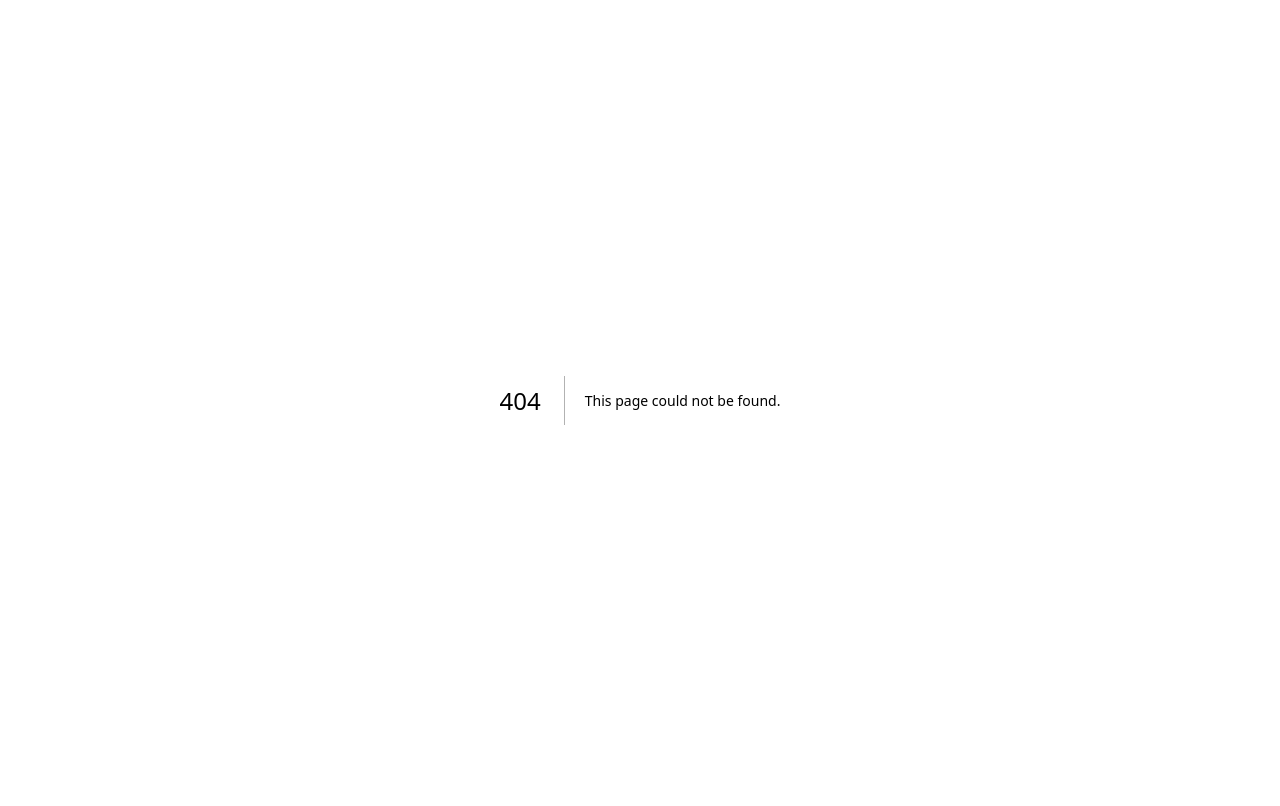
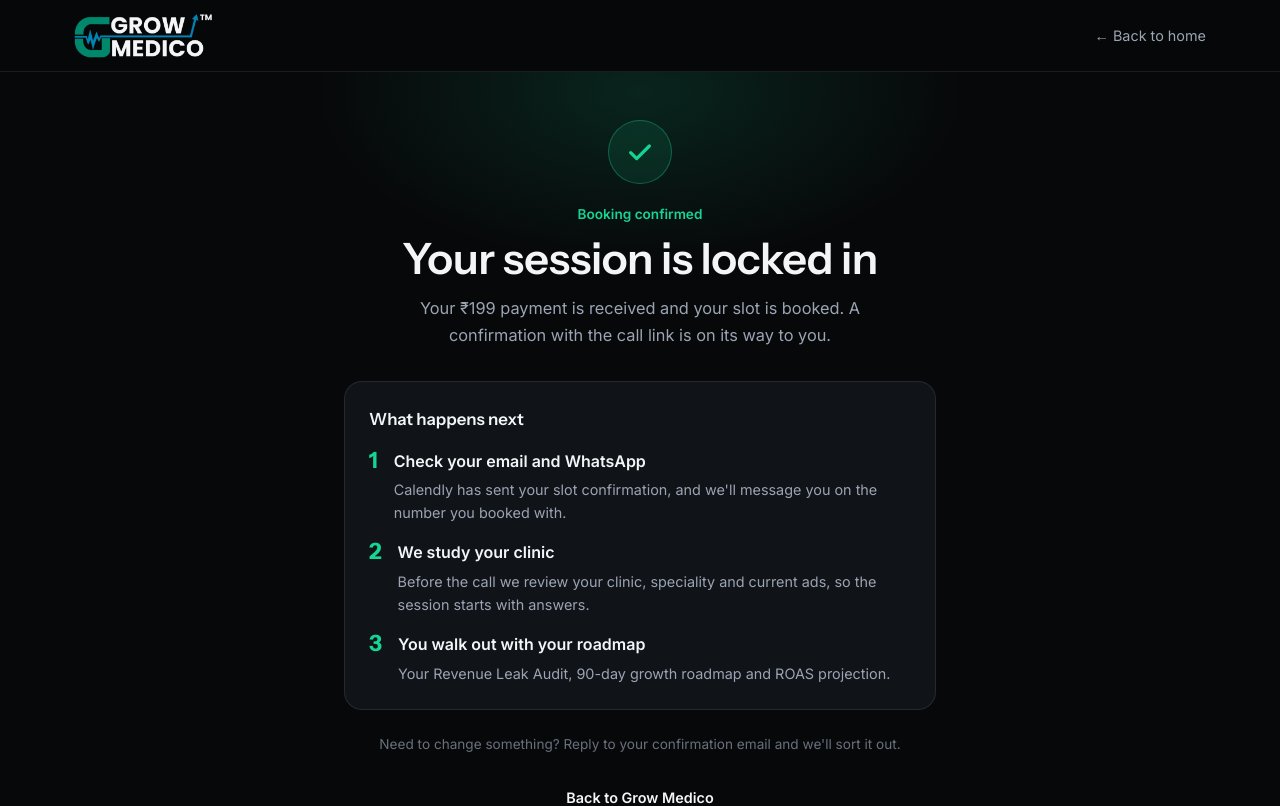
Before and after one commit to crowddevelopers08-arch/growmedio-audit-lp, a Next.js app: page /thank-you in a window 1280 px wide. Before the commit this address had no page. Shown: the top 806 px of the page. Built offline with nearby package versions, Linux system fonts and the light colour scheme.

Commit message:
tags added

```diff
--- a/app/layout.tsx
+++ b/app/layout.tsx
@@ -1,5 +1,6 @@
 import type { Metadata, Viewport } from "next";
 import { Instrument_Sans, Inter } from "next/font/google";
+import Script from "next/script";
 import "./globals.css";
 
 const instrumentSans = Instrument_Sans({
@@ -34,6 +35,9 @@ export const viewport: Viewport = {
   themeColor: "#07080A",
 };
 
+const GTM_ID = "GTM-MHQ4Q5G4";
+const META_PIXEL_ID = "757838743050832";
+
 export default function RootLayout({
   children,
 }: Readonly<{ children: React.ReactNode }>) {
@@ -42,7 +46,56 @@ export default function RootLayout({
       lang="en"
       className={`${inter.variable} ${instrumentSans.variable}`}
     >
+      {/* Google Tag Manager */}
+      <Script id="gtm-script" strategy="afterInteractive">
+        {`(function(w,d,s,l,i){w[l]=w[l]||[];w[l].push({'gtm.start':
+new Date().getTime(),event:'gtm.js'});var f=d.getElementsByTagName(s)[0],
+j=d.createElement(s),dl=l!='dataLayer'?'&l='+l:'';j.async=true;j.src=
+'https://www.googletagmanager.com/gtm.js?id='+i+dl;f.parentNode.insertBefore(j,f);
+})(window,document,'script','dataLayer','${GTM_ID}');`}
+      </Script>
+      {/* End Google Tag Manager */}
+
+      {/* Meta Pixel Code */}
+      <Script id="meta-pixel" strategy="afterInteractive">
+        {`!function(f,b,e,v,n,t,s)
+{if(f.fbq)return;n=f.fbq=function(){n.callMethod?
+n.callMethod.apply(n,arguments):n.queue.push(arguments)};
+if(!f._fbq)f._fbq=n;n.push=n;n.loaded=!0;n.version='2.0';
+n.queue=[];t=b.createElement(e);t.async=!0;
+t.src=v;s=b.getElementsByTagName(e)[0];
+s.parentNode.insertBefore(t,s)}(window, document,'script',
+'https://connect.facebook.net/en_US/fbevents.js');
+fbq('init', '${META_PIXEL_ID}');
+fbq('track', 'PageView');`}
+      </Script>
+      {/* End Meta Pixel Code */}
+
       <body className="min-h-full overflow-x-hidden bg-bg font-body text-base leading-[1.6] text-ink antialiased">
+        {/* Google Tag Manager (noscript) */}
+        <noscript>
+          <iframe
+            src={`https://www.googletagmanager.com/ns.html?id=${GTM_ID}`}
+            height="0"
+            width="0"
+            style={{ display: "none", visibility: "hidden" }}
+          />
+        </noscript>
+        {/* End Google Tag Manager (noscript) */}
+
+        {/* Meta Pixel (noscript) */}
+        <noscript>
+          {/* eslint-disable-next-line @next/next/no-img-element */}
+          <img
+            height="1"
+            width="1"
+            style={{ display: "none" }}
+            src={`https://www.facebook.com/tr?id=${META_PIXEL_ID}&ev=PageView&noscript=1`}
+            alt=""
+          />
+        </noscript>
+        {/* End Meta Pixel (noscript) */}
+
         {children}
       </body>
     </html>
--- /dev/null
+++ b/app/thank-you/page.tsx
@@ -0,0 +1,105 @@
+import type { Metadata } from "next";
+import Link from "next/link";
+import Script from "next/script";
+import PageShell from "@/components/layout/PageShell";
+import { ctaClass } from "@/components/ui/CtaButton";
+import { SESSION_PRICE_LABEL, SITE } from "@/lib/site";
+
+export const metadata: Metadata = {
+  title: "Booking confirmed — Grow Medico",
+  robots: { index: false, follow: false },
+};
+
+/** Same pixel as the root layout — needed here for the noscript fallback. */
+const META_PIXEL_ID = "757838743050832";
+
+const NEXT_STEPS = [
+  {
+    title: "Check your email and WhatsApp",
+    body: "Calendly has sent your slot confirmation, and we'll message you on the number you booked with.",
+  },
+  {
+    title: "We study your clinic",
+    body: "Before the call we review your clinic, speciality and current ads, so the session starts with answers.",
+  },
+  {
+    title: "You walk out with your roadmap",
+    body: "Your Revenue Leak Audit, 90-day growth roadmap and ROAS projection.",
+  },
+];
+
+export default function ThankYouPage() {
+  return (
+    <PageShell>
+      {/* Meta Pixel — conversion. Fires once the booking is complete, which is
+          the only way anyone reaches this page. */}
+      <Script id="fb-submit-application" strategy="afterInteractive">
+        {`fbq('track', 'SubmitApplication');`}
+      </Script>
+      <noscript>
+        {/* eslint-disable-next-line @next/next/no-img-element */}
+        <img
+          height="1"
+          width="1"
+          style={{ display: "none" }}
+          alt=""
+          src={`https://www.facebook.com/tr?id=${META_PIXEL_ID}&ev=SubmitApplication&noscript=1`}
+        />
+      </noscript>
+
+      <section className="relative overflow-hidden pt-8 pb-12 md:pb-16 min-[860px]:pt-12 lg:pb-24">
+        <div
+          aria-hidden="true"
+          className="pointer-events-none absolute -top-[220px] left-1/2 h-[480px] w-[900px] -translate-x-1/2 bg-[radial-gradient(closest-side,rgba(22,212,146,0.14),transparent_72%)]"
+        />
+
+        <div className="relative mx-auto w-full max-w-[640px] px-6 text-center">
+          <div className="mx-auto flex h-16 w-16 items-center justify-center rounded-full border border-[rgba(22,212,146,0.35)] bg-brand-wash text-brand">
+            <svg viewBox="0 0 24 24" className="h-8 w-8" fill="none" stroke="currentColor" strokeWidth="2.4" strokeLinecap="round" strokeLinejoin="round">
+              <path d="M5 12.5l4.5 4.5L19 7.5" />
+            </svg>
+          </div>
+
+          <span className="mt-5 inline-block text-[0.85rem] font-semibold text-brand">
+            Booking confirmed
+          </span>
+          <h1 className="mt-2 font-display text-[clamp(1.9rem,3vw_+_1rem,2.7rem)] font-semibold leading-[1.12] tracking-[-0.01em]">
+            Your session is locked in
+          </h1>
+          <p className="mx-auto mt-3 max-w-[520px] text-[1.02rem] leading-[1.65] text-dim">
+            Your {SESSION_PRICE_LABEL} payment is received and your slot is
+            booked. A confirmation with the call link is on its way to you.
+          </p>
+
+          <div className="mt-6 rounded-[18px] border border-line bg-surface p-5 text-left md:mt-8 md:p-6">
+            <h2 className="font-display text-[1.05rem] font-semibold">
+              What happens next
+            </h2>
+            <ol className="mt-4 grid gap-4">
+              {NEXT_STEPS.map((step, i) => (
+                <li key={step.title} className="flex gap-4">
+                  <span className="font-display text-[1.4rem] leading-none font-bold text-brand">
+                    {i + 1}
+                  </span>
+                  <div>
+                    <div className="font-semibold text-ink">{step.title}</div>
+                    <p className="mt-1 text-[0.9rem] text-dim">{step.body}</p>
+                  </div>
+                </li>
+              ))}
+            </ol>
+          </div>
+
+          <p className="mt-6 text-[0.85rem] text-faint">
+            Need to change something? Reply to your confirmation email and
+            we&apos;ll sort it out.
+          </p>
+
+          <Link href="/" className={ctaClass({ variant: "ghost", size: "sm", className: "mt-5" })}>
+            Back to {SITE.name}
+          </Link>
+        </div>
+      </section>
+    </PageShell>
+  );
+}
--- a/components/booking/CalendlyModal.tsx
+++ b/components/booking/CalendlyModal.tsx
@@ -36,6 +36,27 @@ export default function CalendlyModal({
     return () => {
       document.body.style.overflow = prev;
     };
+  }, [open]);
+
+  /**
+   * Calendly posts a message to the parent window at each step of its flow.
+   * `calendly.event_scheduled` is the booking actually completing, which is the
+   * moment we send people to /thank-you — where the conversion pixel fires.
+   */
+  useEffect(() => {
+    if (!open) return;
+
+    const onMessage = (e: MessageEvent) => {
+      if (typeof e.origin === "string" && !e.origin.includes("calendly.com")) return;
+      const data = e.data as { event?: string } | undefined;
+      if (data?.event === "calendly.event_scheduled") {
+        // Full navigation, so the pixel's PageView fires fresh on the page.
+        window.location.href = "/thank-you";
+      }
+    };
+
+    window.addEventListener("message", onMessage);
+    return () => window.removeEventListener("message", onMessage);
   }, [open]);
 
   useEffect(() => {
```
